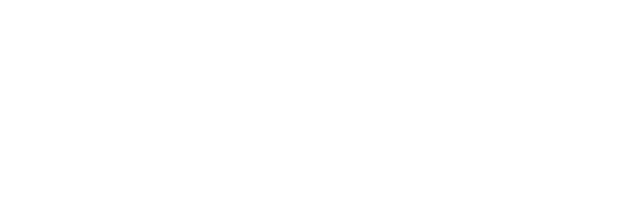
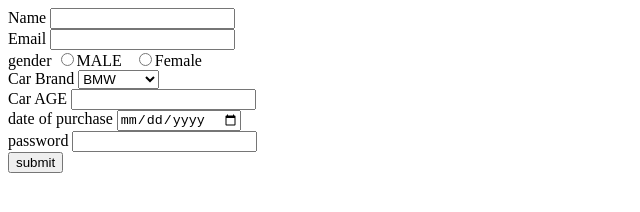
Before and after one commit to acciojob/car-insurance-form-muhemmad1303, a website: page main.html in a window 1280 px wide. Shown: the whole page, without its empty margins (0-640 px from the left). Drawn offline with Linux system fonts and the light colour scheme.

Commit message:
created a submission

```diff
--- a/main.html
+++ b/main.html
@@ -8,6 +8,33 @@
 
 <body>
 	<!-- the entire body must be written by student -->
+	 <form action="" method="post">
+        <label for="name">Name</label>
+        <input type="text" id="name"><br>
+        <label for="email">Email</label>
+        <input type="email" id="email">
+        <br>
+        <label for="sex">gender</label>
+        <input type="radio" name="gender" id="sex">MALE &nbsp;
+        <input type="radio" name="gender" id="sex">Female
+        <br>
+        <label for="brand">Car Brand</label>
+        <select name="carbrand" id="brand">
+            <option value="BMW">BMW</option>
+            <option value="Audi">Audi</option>
+            <option value="Mercedez">Mercedez</option>
+        </select>
+        <br>
+        <label for="carage">Car AGE</label>
+        <input type="number" id="carage">
+        <br>
+        <label for="dop">date of purchase</label>
+        <input type="date"  id="dop">
+        <br>
+        <label for="password">password</label>
+        <input type="password" id="password">
+        <br>
+        <button type="submit" value="submit">submit</button>
     <script type="text/javascript" src="./script.js">
 </script>
 
```
